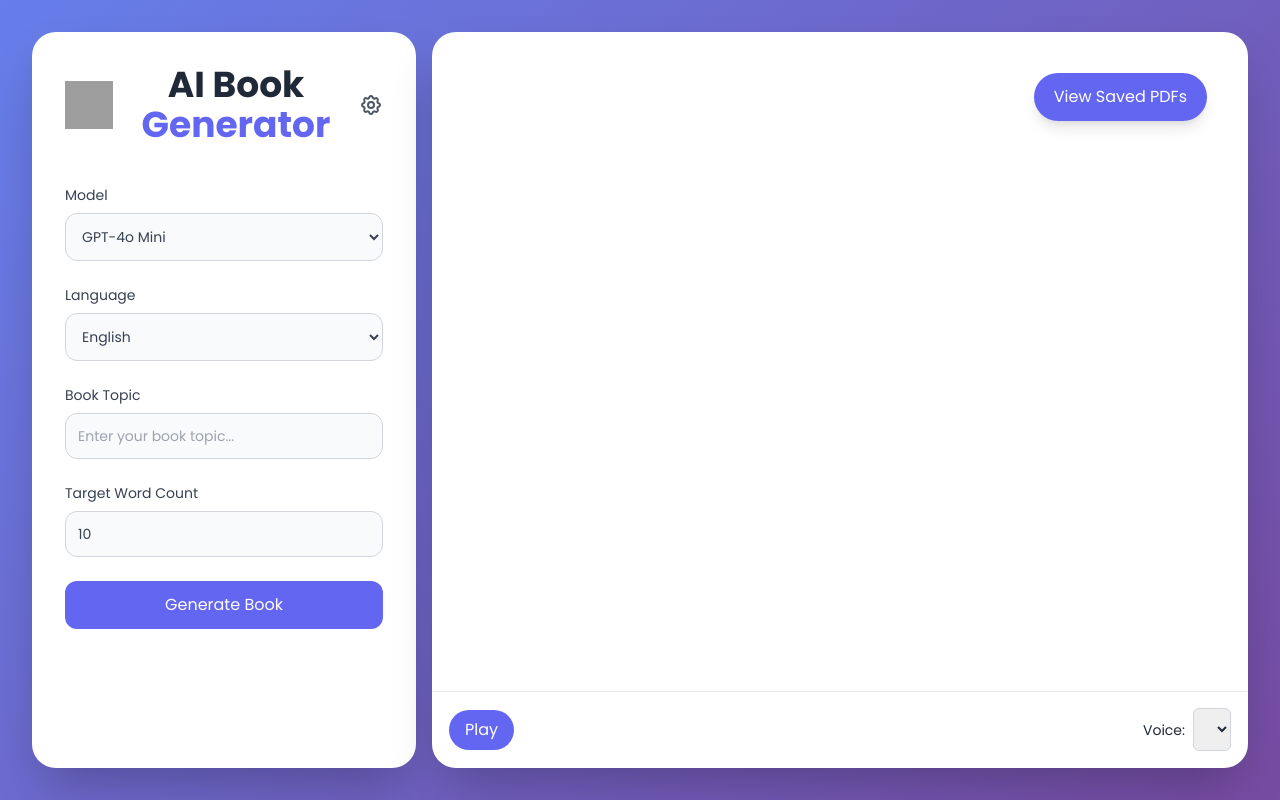
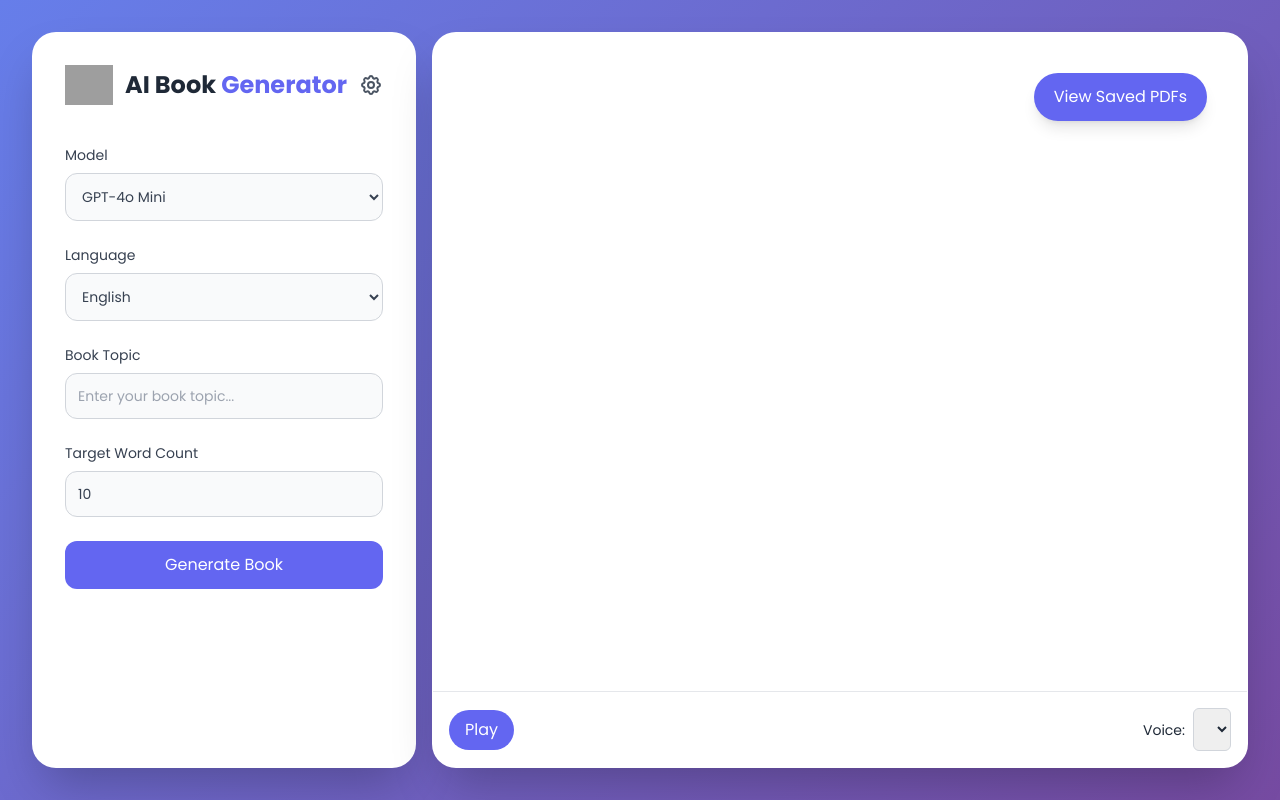
Before and after one commit to Adarshagupta/Trybookai, a Flask app: page /playground in a window 1280 px wide. Run offline with Flask 3, Linux system fonts and the light colour scheme; lists and menus that the app fills with data are empty; some libraries are stand-ins or nearby versions; grey boxes are pictures that could not be loaded.

Commit message:
Update index.html

```diff
--- a/templates/index.html
+++ b/templates/index.html
@@ -84,8 +84,8 @@
     <main class="flex flex-col lg:flex-row h-screen p-4 lg:p-8 gap-4">
         <div class="w-full lg:w-96 bg-white shadow-2xl p-6 lg:p-8 flex flex-col rounded-3xl transition-all duration-300 hover:shadow-3xl mobile-full-width glass-effect">
             <div class="flex justify-between items-center mb-6 lg:mb-10">
-                <img src="https://raw.githubusercontent.com/Adarshagupta/BookAI/main/logo.png" alt="BookAI Logo" class="w-12 h-12">
-                <h1 class="text-2xl lg:text-4xl font-bold text-gray-800 text-center">AI Book <span class="text-primary">Generator</span></h1>
+                <img src="https://raw.githubusercontent.com/Adarshagupta/BookAI/main/logo.png" alt="BookAI Logo" class="w-12 h-10">
+                <h1 class="text-2xl lg:text-2xl font-bold text-gray-800 text-center">AI Book <span class="text-primary">Generator</span></h1>
                 <button id="settings-button" class="text-gray-600 hover:text-gray-800">
                     <svg xmlns="http://www.w3.org/2000/svg" class="h-6 w-6" fill="none" viewBox="0 0 24 24" stroke="currentColor">
                         <path stroke-linecap="round" stroke-linejoin="round" stroke-width="2" d="M10.325 4.317c.426-1.756 2.924-1.756 3.35 0a1.724 1.724 0 002.573 1.066c1.543-.94 3.31.826 2.37 2.37a1.724 1.724 0 001.065 2.572c1.756.426 1.756 2.924 0 3.35a1.724 1.724 0 00-1.066 2.573c.94 1.543-.826 3.31-2.37 2.37a1.724 1.724 0 00-2.572 1.065c-.426 1.756-2.924 1.756-3.35 0a1.724 1.724 0 00-2.573-1.066c-1.543.94-3.31-.826-2.37-2.37a1.724 1.724 0 00-1.065-2.572c-1.756-.426-1.756-2.924 0-3.35a1.724 1.724 0 001.066-2.573c-.94-1.543.826-3.31 2.37-2.37.996.608 2.296.07 2.572-1.065z" />
@@ -120,6 +120,7 @@
                     <label for="word_count" class="block mb-2 text-sm font-medium text-gray-700">Target Word Count</label>
                     <input type="number" id="word_count" name="word_count" value="10" required class="w-full p-3 text-sm text-gray-700 bg-gray-50 rounded-xl border border-gray-300 focus:ring-2 focus:ring-primary focus:border-transparent transition-all duration-300">
                 </div>
+
                 <button type="submit" id="generate-book" class="w-full bg-primary text-white py-3 rounded-xl hover:bg-indigo-700 transition-all duration-300 font-medium transform hover:scale-105 hover:shadow-lg">
                     Generate Book
                 </button>
@@ -187,6 +188,7 @@
             <div class="bg-white p-6 rounded-lg shadow-xl">
                 <h3 class="text-xl font-bold mb-4">While we generate your book, enjoy this game!</h3>
                 <canvas id="gameCanvas" width="600" height="150" style="border:1px solid #000000;"></canvas>
+                <button id="restartGame" class="mt-4 bg-primary text-white px-4 py-2 rounded-full hidden">Restart Game</button>
                 <p class="mt-2 text-sm text-gray-600">Press spacebar to jump</p>
             </div>
              <!-- Ad banner in loading screen -->
@@ -625,23 +627,37 @@ $('#view-saved-pdfs').click(function() {
         }
     });
 });// Dinosaur game
-let canvas, ctx, dinoY, dinoVelocity, gravity, cactusX, gameLoop, score;
+// Dinosaur game
+let canvas, ctx, dinoY, dinoVelocity, gravity, cactusX, gameLoop, score, gameOver;
 
 function initGame() {
     canvas = document.getElementById('gameCanvas');
     ctx = canvas.getContext('2d');
+
+    document.addEventListener('keydown', jump);
+    $('#restartGame').click(restartGame);
+
+    startGame();
+}
+
+function startGame() {
     dinoY = 100;
     dinoVelocity = 0;
     gravity = 0.5;
     cactusX = canvas.width;
     score = 0;
+    gameOver = false;
 
-    document.addEventListener('keydown', jump);
+    $('#restartGame').addClass('hidden');
+
+    if (gameLoop) {
+        clearInterval(gameLoop);
+    }
     gameLoop = setInterval(updateGame, 20);
 }
 
 function jump(event) {
-    if (event.code === 'Space' && dinoY === 100) {
+    if (event.code === 'Space' && dinoY === 100 && !gameOver) {
         dinoVelocity = -10;
     }
 }
@@ -650,6 +666,7 @@ function updateGame() {
     // Clear canvas
     ctx.clearRect(0, 0, canvas.width, canvas.height);
 
+    if (!gameOver) {
         // Update dino position
         dinoVelocity += gravity;
         dinoY += dinoVelocity;
@@ -658,10 +675,6 @@ function updateGame() {
             dinoVelocity = 0;
         }
 
-    // Draw dino
-    ctx.fillStyle = 'green';
-    ctx.fillRect(50, dinoY, 40, 40);
-
         // Update cactus position
         cactusX -= 5;
         if (cactusX < 0) {
@@ -669,22 +682,36 @@ function updateGame() {
             score++;
         }
 
+        // Check collision
+        if (50 < cactusX + 20 && 90 > cactusX && dinoY + 40 > 100) {
+            gameOver = true;
+            $('#restartGame').removeClass('hidden');
+        }
+    }
+
+    // Draw dino
+    ctx.fillStyle = 'green';
+    ctx.fillRect(50, dinoY, 40, 40);
+
     // Draw cactus
     ctx.fillStyle = 'red';
     ctx.fillRect(cactusX, 100, 20, 40);
-
-    // Check collision
-    if (50 < cactusX + 20 && 90 > cactusX && dinoY + 40 > 100) {
-        clearInterval(gameLoop);
-        ctx.fillStyle = 'black';
-        ctx.font = '30px Arial';
-        ctx.fillText('Game Over! Score: ' + score, 180, 75);
-    }
 
     // Draw score
     ctx.fillStyle = 'black';
     ctx.font = '20px Arial';
     ctx.fillText('Score: ' + score, 10, 30);
+
+    // Draw game over text
+    if (gameOver) {
+        ctx.fillStyle = 'black';
+        ctx.font = '30px Arial';
+        ctx.fillText('Game Over! Score: ' + score, 180, 75);
+    }
+}
+
+function restartGame() {
+    startGame();
 }
 
 function showGame() {
```
Lines whose indentation alone changed are shown as unchanged.
